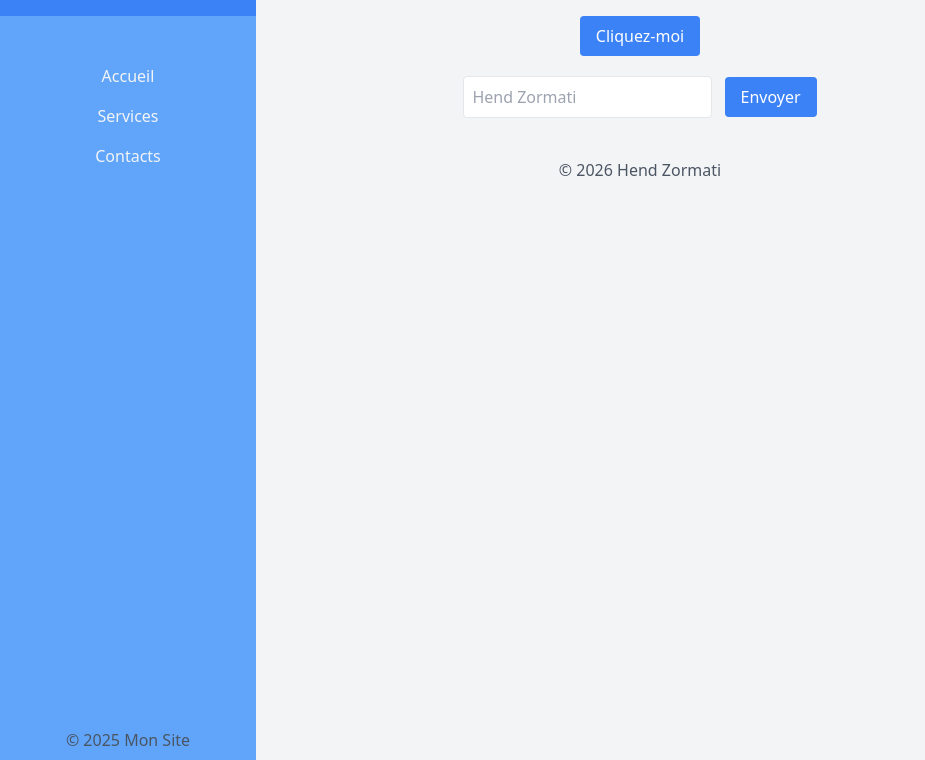
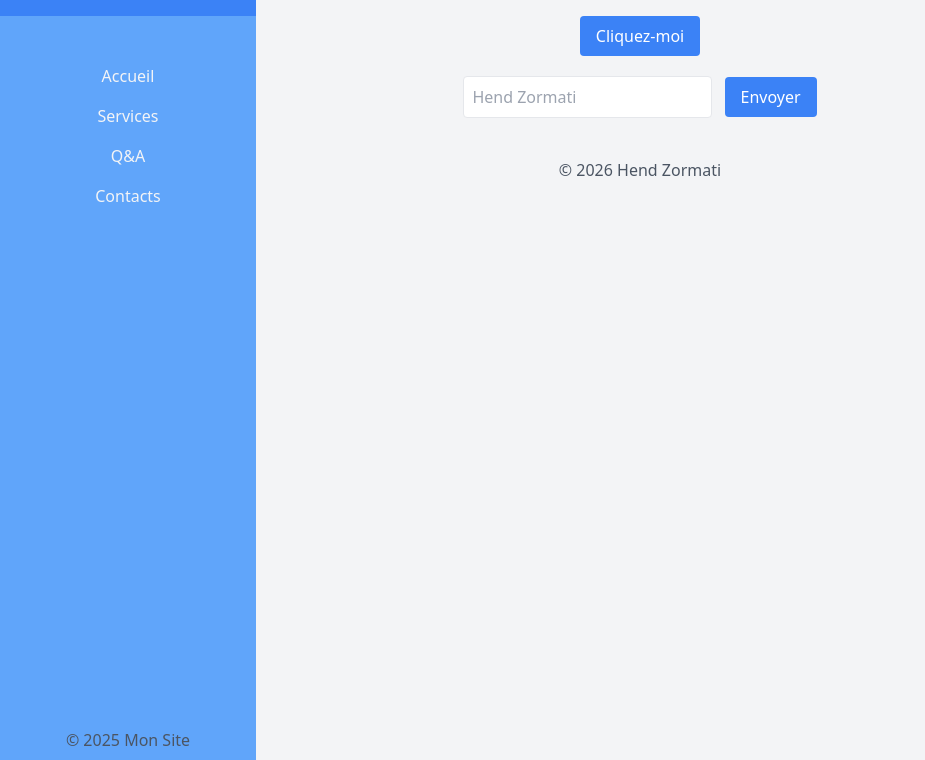
Before and after one commit to hendzormati/DevOps-TD1-git, a plain HTML site: page index.html in a window 1280 px wide. Shown: the part 40-800 px from the top of the page, without its empty margins (0-925 px from the left). Drawn offline with nearby package versions, Linux system fonts and the light colour scheme.

Commit message:
ajout de la section Q&A

```diff
--- a/index.html
+++ b/index.html
@@ -16,6 +16,7 @@
                 <ul>
                     <li class="py-2 px-4 hover:bg-gray-700 cursor-pointer">Accueil</li>
                     <li class="py-2 px-4 hover:bg-gray-700 cursor-pointer">Services</li>
+                    <li class="py-2 px-4 hover:bg-gray-700 cursor-pointer">Q&A</li>
                     <li class="py-2 px-4 hover:bg-gray-700 cursor-pointer">Contacts</li>
                 </ul>
             </nav>
```
